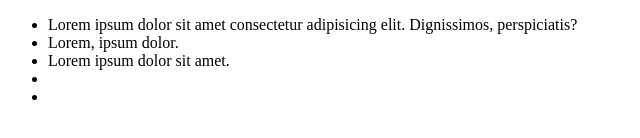
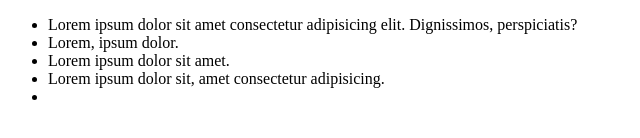
Before and after one commit to F4C3/Test, a plain HTML site: page index.html in a window 1280 px wide. Shown: the part 446-584 px from the top of the page, without its empty margins (0-640 px from the left). Drawn offline with Linux system fonts and the light colour scheme.

Commit message:
local commit

```diff
--- a/index.html
+++ b/index.html
@@ -17,7 +17,7 @@
         <li>Lorem ipsum dolor sit amet consectetur adipisicing elit. Dignissimos, perspiciatis?</li>
         <li>Lorem, ipsum dolor.</li>
         <li>Lorem ipsum dolor sit amet.</li>
-        <li></li>
+        <li>Lorem ipsum dolor sit, amet consectetur adipisicing.</li>
         <li></li>
     </ul>
 
```
